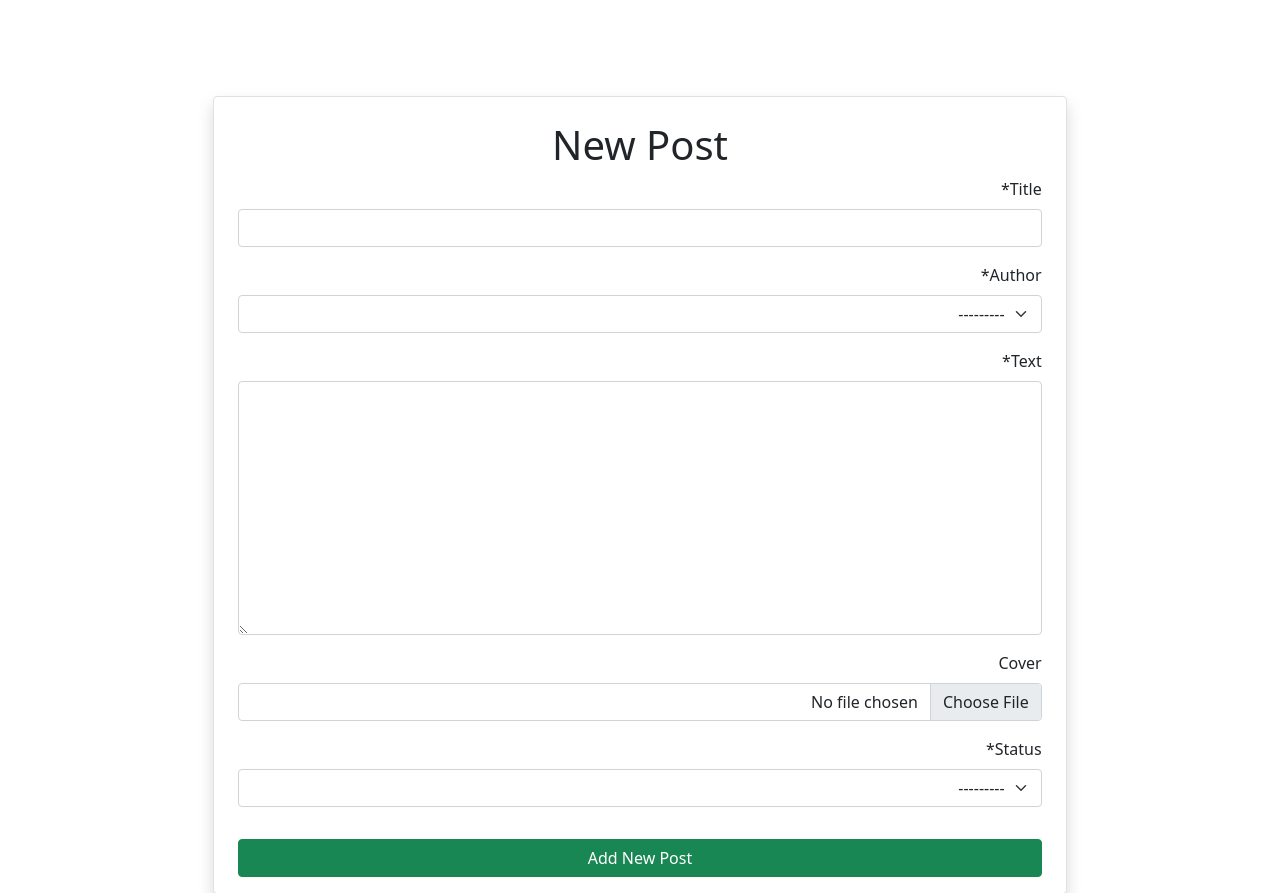
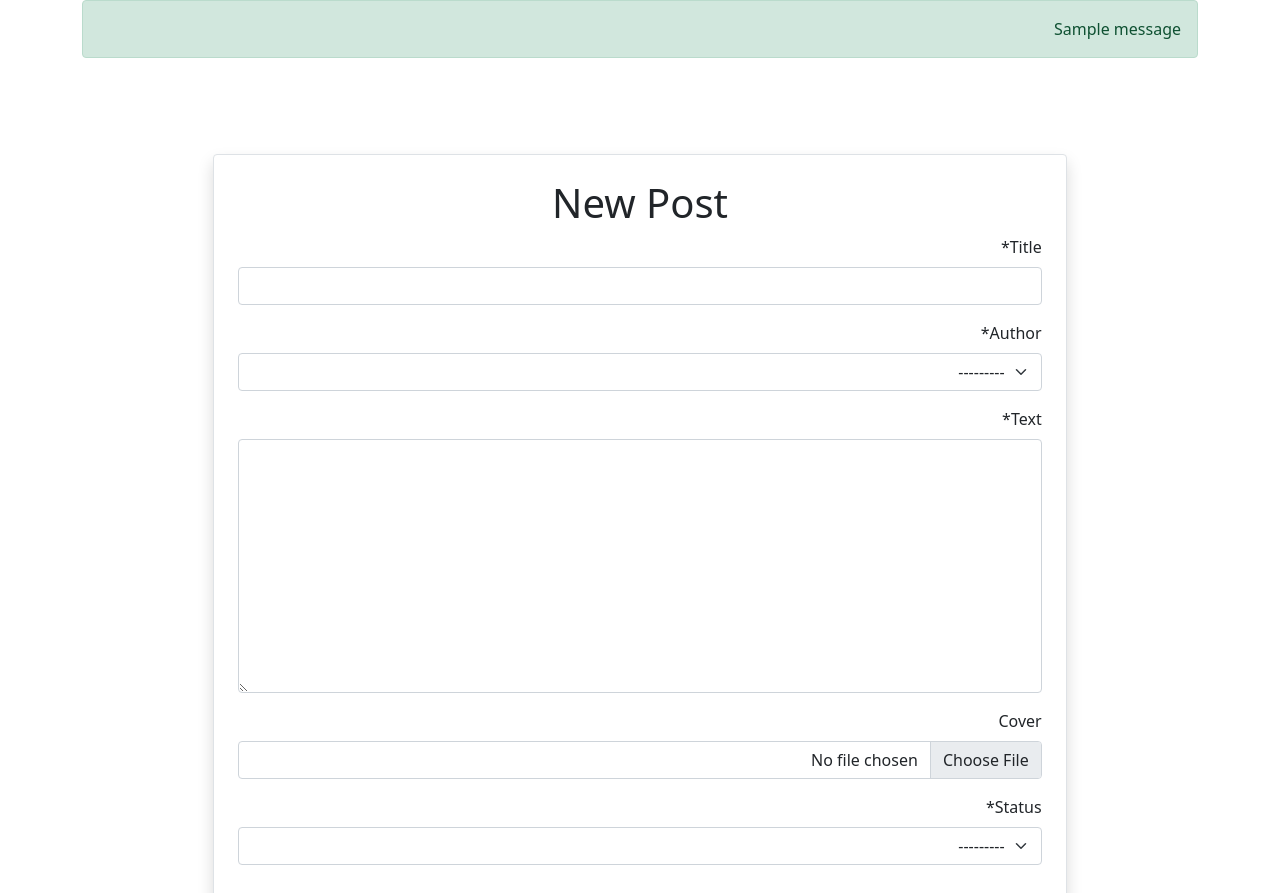
Before and after one commit to amahadnezhad/Weblog_Project, a Django app: page /post/new in a window 1280 px wide. Shown: the part 56-949 px from the top of the page. Run offline with Django 5.2, Linux system fonts and the light colour scheme; a user stored in the database is signed in; data comes from the database, SQL or seed files in the repository; tables that the repository leaves empty hold one stand-in row (values such as "Sample post"); one stand-in notice (Sample message) is shown; some libraries are stand-ins or nearby versions.

Commit message:
Set Messages Settings

```diff
--- a/blog/views.py
+++ b/blog/views.py
@@ -3,6 +3,7 @@ from django.views import generic
 from django.urls import reverse_lazy, reverse
 from django.contrib.auth.decorators import login_required
 from django.contrib.auth.mixins import LoginRequiredMixin
+from django.contrib import messages
 
 from .models import Post, Comment
 from .forms import PostForm, CommentForm
@@ -30,6 +31,7 @@ def post_detail_view(request, pk):
             new_comment.user = request.user
             new_comment.save()
             comment_form = CommentForm()
+
     else:
         comment_form = CommentForm()
 
--- a/templates/_base.html
+++ b/templates/_base.html
@@ -33,6 +33,15 @@
         </div>
     </div>
 </nav>
+
+{% if messages %}
+    <div class="container">
+        {% for message in messages %}
+            <div class="alert alert-{{ message.tags }}">{{ message }}</div>
+        {% endfor %}
+    </div>
+{% endif %}
+
 {% block content %}
 
 {% endblock content %}
```
Also changed, not shown: config/settings.py (+7 -0 lines).
